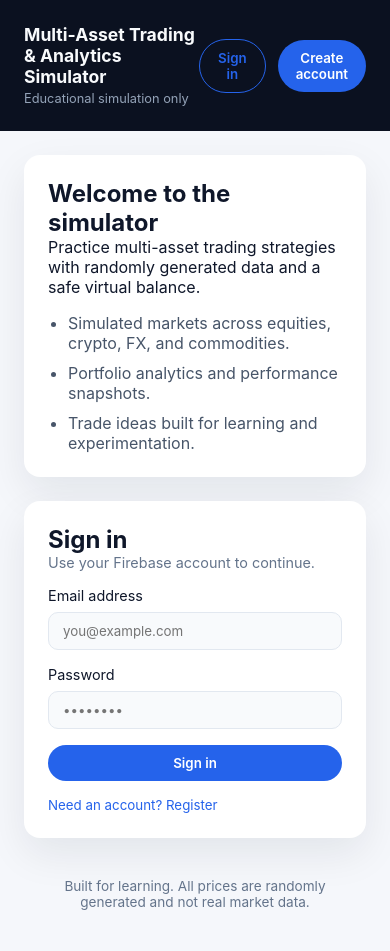
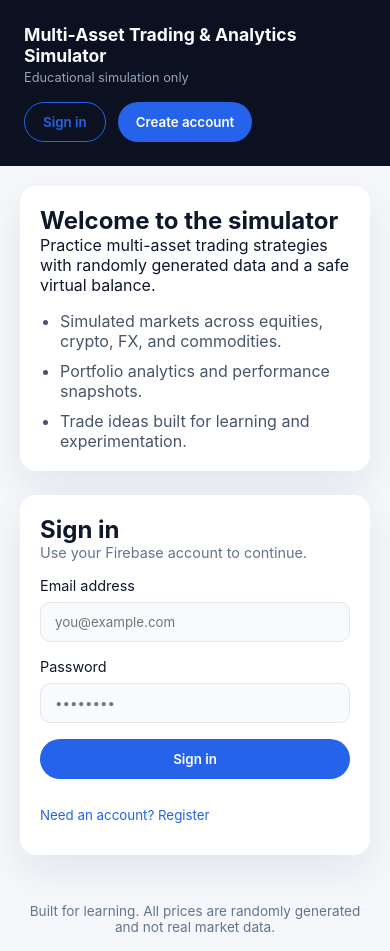
Before and after one commit to anshu31057/Trading-Market-Analysis-Platform, a React (Vite) app: page / in a window 390 px wide. Before the commit the page ends 926 px from the top, so only its background shows below. Built offline with nearby package versions, Linux system fonts and the light colour scheme; no server answers.

Commit message:
Improve responsive layout and mobile usability

```diff
--- a/src/styles/global.css
+++ b/src/styles/global.css
@@ -12,11 +12,13 @@
 
 body {
   min-height: 100vh;
+  overflow-x: hidden;
 }
 
 button,
 input {
   font-family: inherit;
+  min-height: 40px;
 }
 
 .app-shell {
@@ -32,6 +34,8 @@ input {
   padding: 24px 48px;
   background: #0b1120;
   color: #f8fafc;
+  gap: 16px;
+  flex-wrap: wrap;
 }
 
 .logo {
@@ -50,6 +54,7 @@ input {
   display: flex;
   gap: 12px;
   align-items: center;
+  flex-wrap: wrap;
 }
 
 .main-content {
@@ -76,6 +81,7 @@ input {
   border-radius: 16px;
   padding: 24px;
   box-shadow: 0 16px 40px rgba(15, 23, 42, 0.08);
+  width: 100%;
 }
 
 .hero {
@@ -93,12 +99,14 @@ input {
   display: flex;
   gap: 12px;
   align-items: center;
+  flex-wrap: wrap;
 }
 
 .hero-stats {
   display: flex;
   gap: 24px;
   margin-top: 16px;
+  flex-wrap: wrap;
 }
 
 .stat-value {
@@ -200,6 +208,8 @@ input {
   align-items: center;
   justify-content: space-between;
   margin-bottom: 16px;
+  gap: 12px;
+  flex-wrap: wrap;
 }
 
 .pill {
@@ -408,6 +418,7 @@ input {
   grid-template-columns: repeat(4, 1fr);
   gap: 12px;
   font-size: 0.9rem;
+  word-break: break-word;
 }
 
 .table-row.header {
@@ -540,3 +551,76 @@ input {
     padding: 20px;
   }
 }
+
+@media (max-width: 900px) {
+  .main-content {
+    padding: 24px 32px 36px;
+  }
+
+  .chart-container {
+    height: 220px;
+  }
+
+  .chart-container.tall {
+    height: 280px;
+  }
+
+  .table-row {
+    grid-template-columns: repeat(2, 1fr);
+  }
+
+  .trade-price {
+    flex-direction: column;
+    align-items: flex-start;
+  }
+}
+
+@media (max-width: 600px) {
+  .top-nav {
+    flex-direction: column;
+    align-items: flex-start;
+  }
+
+  .main-content {
+    padding: 20px 20px 32px;
+  }
+
+  .footer {
+    padding: 16px 20px;
+  }
+
+  .page-center {
+    padding: 20px;
+  }
+
+  .auth-grid {
+    grid-template-columns: 1fr;
+  }
+
+  .card {
+    padding: 20px;
+  }
+
+  .section-header {
+    flex-direction: column;
+    align-items: flex-start;
+  }
+
+  .legend {
+    flex-direction: column;
+    align-items: flex-start;
+  }
+
+  .chart-hint {
+    flex-direction: column;
+  }
+
+  .segmented {
+    flex-wrap: wrap;
+  }
+
+  .action-row {
+    flex-direction: column;
+    align-items: stretch;
+  }
+}
```
